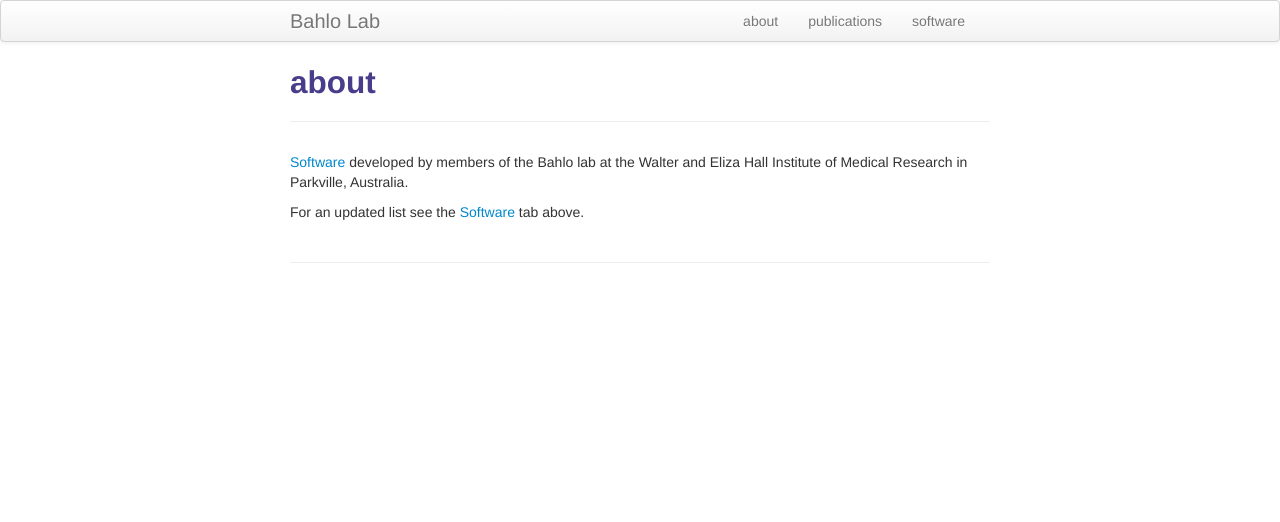
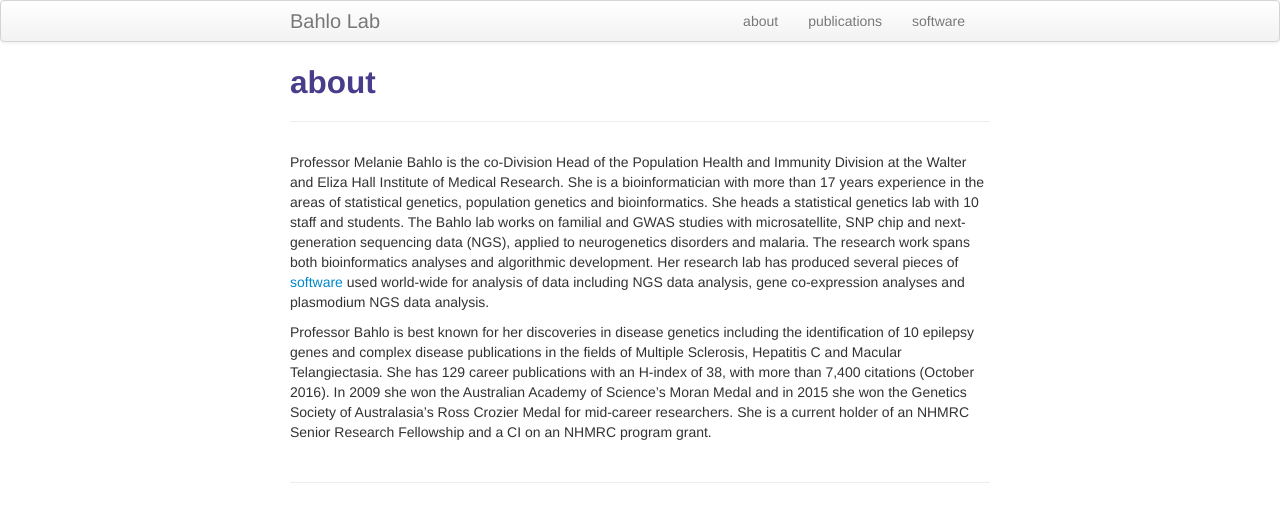
Before and after one commit to bahlolab/bahlolab.github.io, a Jekyll site: the page built from pages/about.md, in a window 1280 px wide. Shown: the top 522 px of the page. Built offline with Jekyll 4.4.1, drawn with Linux system fonts in a browser that asks for light colours.

```diff
--- a/pages/about.md
+++ b/pages/about.md
@@ -4,7 +4,6 @@ title: about
 description: Melanie Bahlo's lab at the Walter and Eliza Hall Institute
 ---
 
-[Software](http://bioinf.wehi.edu.au/software/) developed by members
-of the Bahlo lab at the Walter and Eliza Hall Institute of Medical Research in Parkville, Australia.
+Professor Melanie Bahlo is the co-Division Head of the Population Health and Immunity Division at the Walter and Eliza Hall Institute of Medical Research. She is a bioinformatician with more than 17 years experience in the areas of statistical genetics, population genetics and bioinformatics. She heads a statistical genetics lab with 10 staff and students. The Bahlo lab works on familial and GWAS studies with microsatellite, SNP chip and next-generation sequencing data (NGS), applied to neurogenetics disorders and malaria. The research work spans both bioinformatics analyses and algorithmic development. Her research lab has produced several pieces of [software](http://bahlolab.github.io/pages/software.html) used world-wide for analysis of data including NGS data analysis, gene co-expression analyses and plasmodium NGS data analysis.
 
-For an updated list see  the [Software](http://bahlolab.github.io/pages/software.html) tab above.
+Professor Bahlo is best known for her discoveries in disease genetics including the identification of 10 epilepsy genes and complex disease publications in the fields of Multiple Sclerosis, Hepatitis C and Macular Telangiectasia. She has 129 career publications with an H-index of 38, with more than 7,400 citations (October 2016). In 2009 she won the Australian Academy of Science’s Moran Medal and in 2015 she won the Genetics Society of Australasia’s Ross Crozier Medal for mid-career researchers. She is a current holder of an NHMRC Senior Research Fellowship and a CI on an NHMRC program grant.
```
Also changed, not shown: pages/pubs.md (+1 -1 lines).
